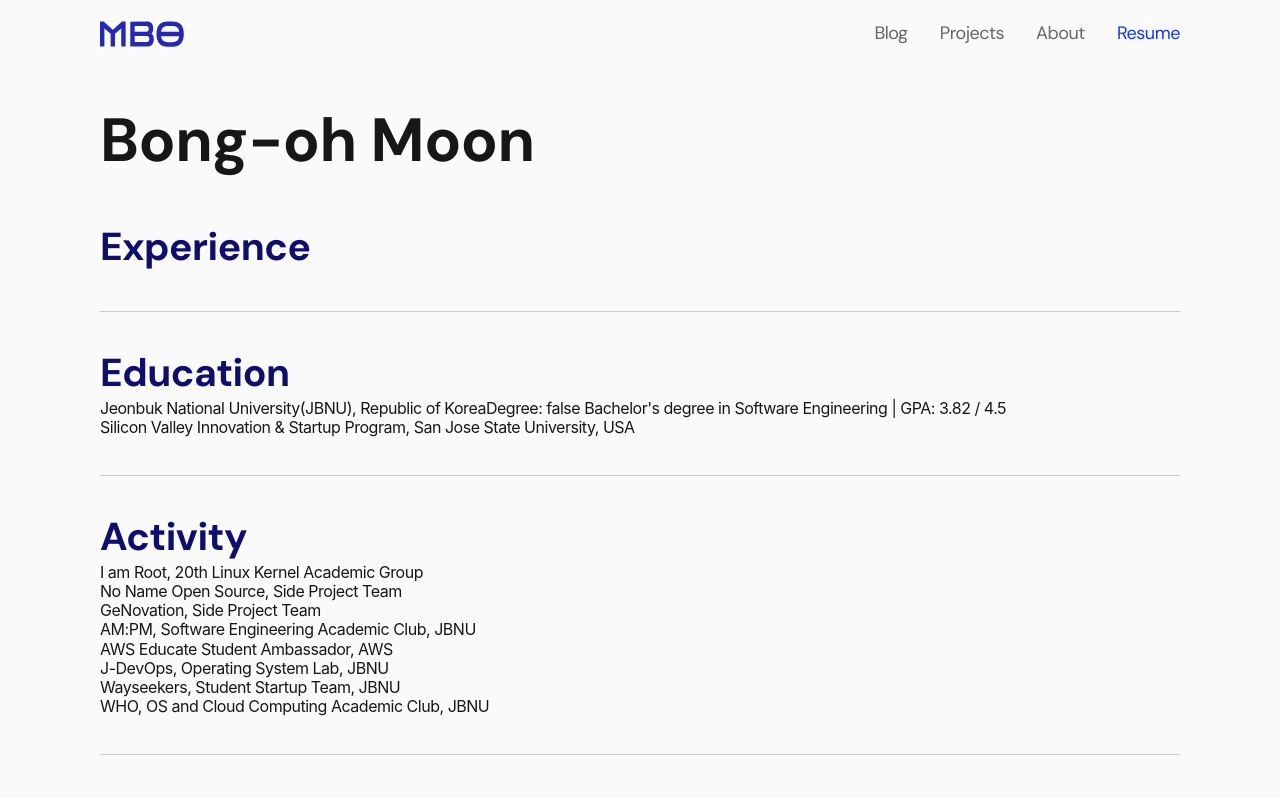
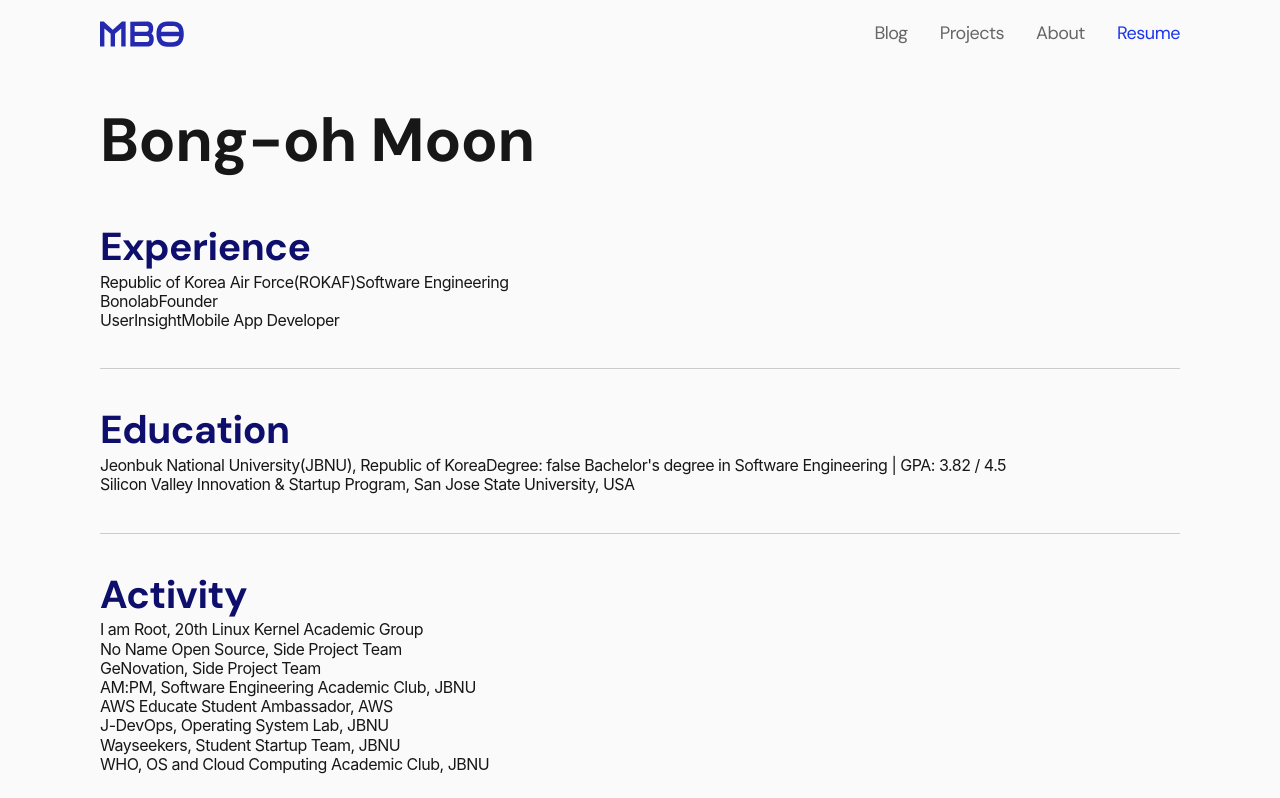
Before and after one commit to bonomoon/portfolio, a Next.js app in the folder apps/web/: page /resume in a window 1280 px wide. Shown: the top 798 px of the page. Built offline with nearby package versions, Linux system fonts and the light colour scheme; a web font is replaced by a local one.

Commit message:
feat(client): create Experience list item using reusable resume list item - #15
- Resume lIst item component should support horizontal view.

```diff
--- /dev/null
+++ b/apps/web/src/components/organisms/resume/ExperienceListItem.tsx
@@ -0,0 +1,19 @@
+import ResumeListItem from "./ResumeListItem";
+import { ExperienceType } from "./types";
+
+const ExperienceListItem: React.FC<ExperienceType> = ({
+  company,
+  job,
+  duration,
+  details,
+}) => (
+  <ResumeListItem
+    title={company}
+    label={job}
+    duration={duration}
+    details={details}
+    horizontal
+  />
+);
+
+export default ExperienceListItem;
--- a/apps/web/src/components/organisms/resume/ExperienceSection.tsx
+++ b/apps/web/src/components/organisms/resume/ExperienceSection.tsx
@@ -1,13 +1,27 @@
 import Section from "@components/molecules/Section";
 import { ExperienceType } from "./types";
+import ExperienceListItem from "./ExperienceListItem";
 
+/**
+ * Experience Section component props
+ *
+ * @property {ExperienceType[]} items The type of list item in section.
+ */
 type ExperienceSectionProps = {
   items: ExperienceType[];
 };
 
+/**
+ * Experience Section component at Resume page.
+ *
+ * @param props
+ * @returns {React.FC}
+ */
 const ExperienceSection = (props: ExperienceSectionProps) => (
   <Section title="Experience">
-    <></>
+    {props.items.map((item, index) => (
+      <ExperienceListItem key={index} {...item} />
+    ))}
   </Section>
 );
 
--- a/apps/web/src/components/organisms/resume/ResumeListItem.tsx
+++ b/apps/web/src/components/organisms/resume/ResumeListItem.tsx
@@ -11,6 +11,7 @@ import {
  * @property {Date | DurationType} duration Something period.
  * @property {string} description Additional description.
  * @property {NestedListItemType<string>[]} details a details of something.
+ * @property {boolean} horizontal List item should be horizontal. (default: false)
  */
 type ResumeListItemProps = {
   title: string;
@@ -18,6 +19,7 @@ type ResumeListItemProps = {
   duration: Date | DurationType;
   description?: string;
   details: NestedListItemType<string>[];
+  horizontal?: boolean;
 };
 
 /**
@@ -32,6 +34,7 @@ const ResumeListItem: React.FC<ResumeListItemProps> = ({
   duration,
   description,
   details,
+  horizontal
 }) => (
   <div>
     {title}
```
